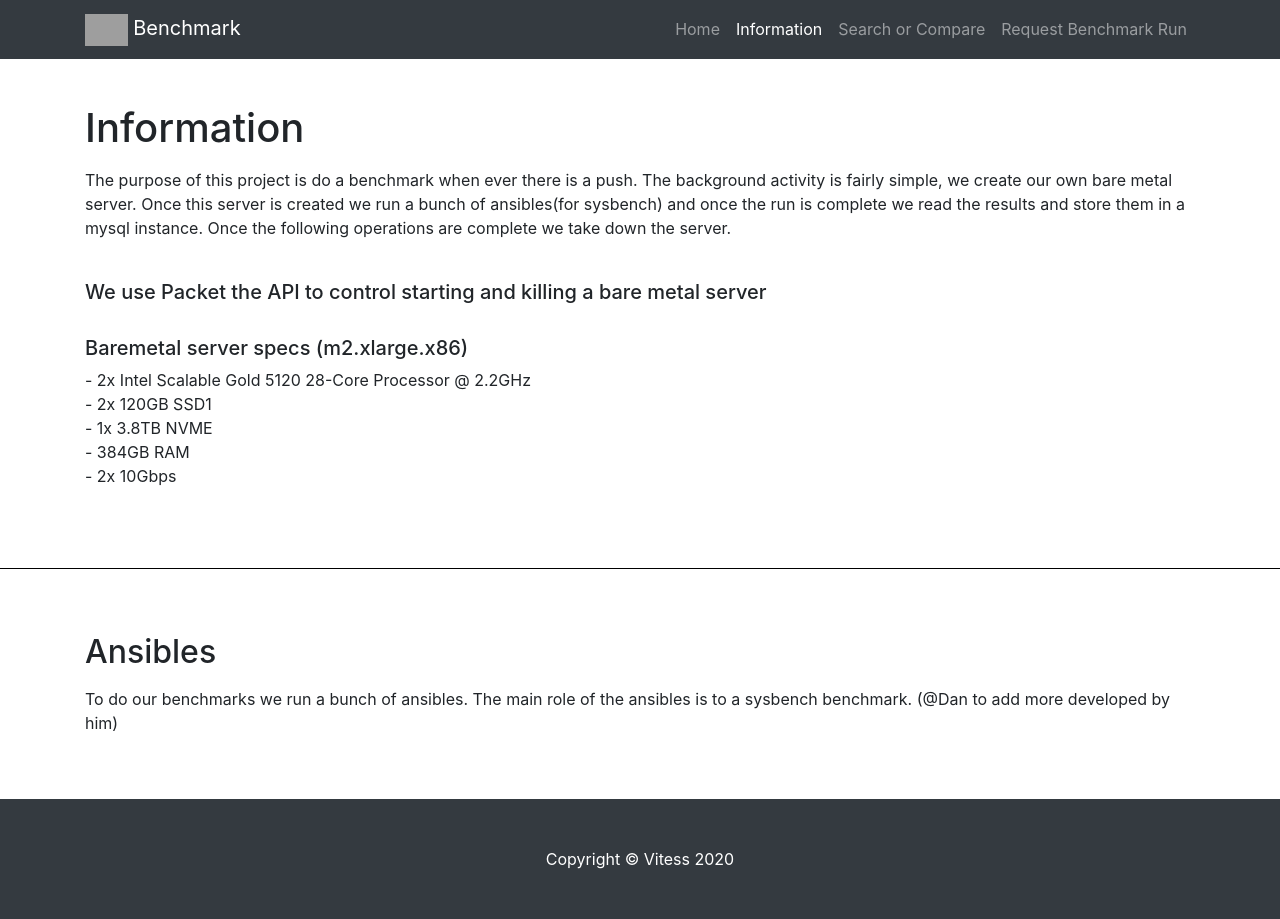
After one commit to vitessio/arewefastyet, a Flask app: page /information in a window 1280 px wide. The commit adds this page. Run offline with Flask 2, Linux system fonts and the light colour scheme; some libraries are stand-ins or nearby versions; grey boxes are pictures that could not be loaded.

Commit message:
information page

```diff
--- a/server.py
+++ b/server.py
@@ -50,6 +50,13 @@ def home():
     data_tpcc = graph_data('tpcc')
     print(data_tpcc)
     return render_template("index.html", data_oltp=data_oltp, data_tpcc=data_tpcc)
+
+# -------------------------------------------------------------------------------------------------------------------------------------------------------
+# ----------------------------------------------------------------- Render information page -------------------------------------------------------------------
+
+@app.route('/information')
+def info():
+    return render_template("information.html")
 
 # -------------------------------------------------------------------------------------------------------------------------------------------------------
 # ------------------------------------------------------------- Render Search_Compare -------------------------------------------------------------------
--- a/templates/index.html
+++ b/templates/index.html
@@ -35,6 +35,9 @@
             <a class="nav-link" href="/">Home
               <span class="sr-only">(current)</span>
             </a>
+          </li>
+          <li class="nav-item">
+            <a class="nav-link" href="/information">Information</a>
           </li>
           <li class="nav-item">
             <a class="nav-link" href="/search_compare">Search or Compare</a>
--- /dev/null
+++ b/templates/information.html
@@ -0,0 +1,110 @@
+<!DOCTYPE html>
+<html lang="en">
+
+<head>
+
+    <meta charset="utf-8">
+    <meta name="viewport" content="width=device-width, initial-scale=1, shrink-to-fit=no">
+    <meta name="description" content="">
+    <meta name="author" content="">
+
+    <title>Vitess Benchmark</title>
+
+    <!-- Bootstrap core CSS -->
+    <link href="{{ url_for('static', filename='vendor/bootstrap/css/bootstrap.min.css') }}" rel="stylesheet">
+
+    <!-- Custom styles for this template -->
+    <link href="{{ url_for('static', filename='css/full-width-pics.css') }}" rel="stylesheet">
+
+</head>
+
+<body>
+
+    <!-- Navigation -->
+    <nav class="navbar navbar-expand-lg navbar-dark bg-dark fixed-top">
+        <div class="container">
+            <a class="navbar-brand" href="/"><img src="https://vitess.io/img/logos/vitess.png" style="height:2rem" />
+                Benchmark</a>
+            <button class="navbar-toggler" type="button" data-toggle="collapse" data-target="#navbarResponsive"
+                aria-controls="navbarResponsive" aria-expanded="false" aria-label="Toggle navigation">
+                <span class="navbar-toggler-icon"></span>
+            </button>
+            <div class="collapse navbar-collapse" id="navbarResponsive">
+                <ul class="navbar-nav ml-auto">
+                    <li class="nav-item">
+                        <a class="nav-link" href="/">Home</a>
+                    </li>
+                    <li class="nav-item active">
+                        <a class="nav-link" href="/information">Information
+                            <span class="sr-only">(current)</span>
+                        </a>
+                    </li>
+                    <li class="nav-item">
+                        <a class="nav-link" href="/search_compare">Search or Compare</a>
+                    </li>
+                    <li class="nav-item">
+                        <a class="nav-link" href="/request_benchmark">Request Benchmark Run</a>
+                    </li>
+                </ul>
+            </div>
+        </div>
+    </nav>
+
+    <!--------------------------------------------------------------------------- Information ---------------------------------------------------------------------------------------------->
+
+    <section class="py-5">
+        <div class="container">
+            <h1>Information</h1>
+            <p class="lead"></p>
+            <p>The purpose of this project is do a benchmark when ever there is a push. The background activity is fairly simple, we create our own bare metal
+                server. Once this server is created we run a bunch of ansibles(for sysbench) and once the run is complete we read the results and store them in a mysql instance.
+                Once the following operations are complete we take down the server.
+            </p>
+            <br>
+            <h5>We use Packet the API to control starting and killing a bare metal server</h5>
+            <br>
+            <h5>Baremetal server specs (m2.xlarge.x86)</h5>
+            <p>- 2x Intel Scalable Gold 5120 28-Core Processor @ 2.2GHz
+            <br>- 2x 120GB SSD1
+            <br>- 1x 3.8TB NVME
+            <br>- 384GB RAM
+            <br>- 2x 10Gbps</p>
+
+    </section>
+
+    <hr style="background:black">
+
+    <!--------------------------------------------------------------------------- Ansible ---------------------------------------------------------------------------------------------->
+    <section class="py-5">
+        <div class="container">
+            <h2>Ansibles</h2>
+            <p class="lead"></p>
+            <p>To do our benchmarks we run a bunch of ansibles. The main role of the ansibles is to a sysbench benchmark. (@Dan to add more developed by him)</p>
+            <script src="https://gist.github.com/Akilan1999/ba622af980aaf0cd891dc2e7e1cf9149.js"></script>
+    </section>
+    <!------------------------------------------------------------------------------------------------------------------------------------------------------------------------------------->
+    <!--------------------------------------------------------------------------- Stack ------------------------------------------------------------------------------------------------>
+
+    <!------------------------------------------------------------------------------------------------------------------------------------------------------------------------------------->
+
+    <!------------------------------------------------------------------------------------------------------------------------------------------------------------------------------------->
+    <!------------------------------------------------------------------------------------------------------------------------------------------------------------------------------------->
+
+    <!-- Footer -->
+    <footer class="py-5 bg-dark">
+        <div class="container">
+            <p class="m-0 text-center text-white">Copyright &copy; Vitess 2020</p>
+        </div>
+        <!-- /.container -->
+    </footer>
+
+    <!-- Bootstrap core JavaScript -->
+    <script src="{{ url_for('static', filename='vendor/jquery/jquery.min.js') }}"></script>
+    <script src="{{ url_for('static', filename='vendor/bootstrap/js/bootstrap.bundle.min.js') }}"></script>
+    <script src="https://cdn.jsdelivr.net/npm/chart.js@2.9.3/dist/Chart.min.js"></script>
+
+    <!-- Chart JS code -->
+
+</body>
+
+</html>
--- a/templates/request_benchmark.html
+++ b/templates/request_benchmark.html
@@ -34,6 +34,9 @@
                     <li class="nav-item">
                         <a class="nav-link" href="/">Home
                         </a>
+                    </li>
+                    <li class="nav-item">
+                        <a class="nav-link" href="/information">Information</a>
                     </li>
                     <li class="nav-item">
                         <a class="nav-link" href="/search_compare">Search or Compare</a>
--- a/templates/search_compare.html
+++ b/templates/search_compare.html
@@ -35,6 +35,9 @@
                     <li class="nav-item">
                         <a class="nav-link" href="/">Home
                         </a>
+                    </li>
+                    <li class="nav-item">
+                        <a class="nav-link" href="/information">Information</a>
                     </li>
                     <li class="nav-item active">
                         <a class="nav-link" href="/search_compare">Search or Compare</a>
```
